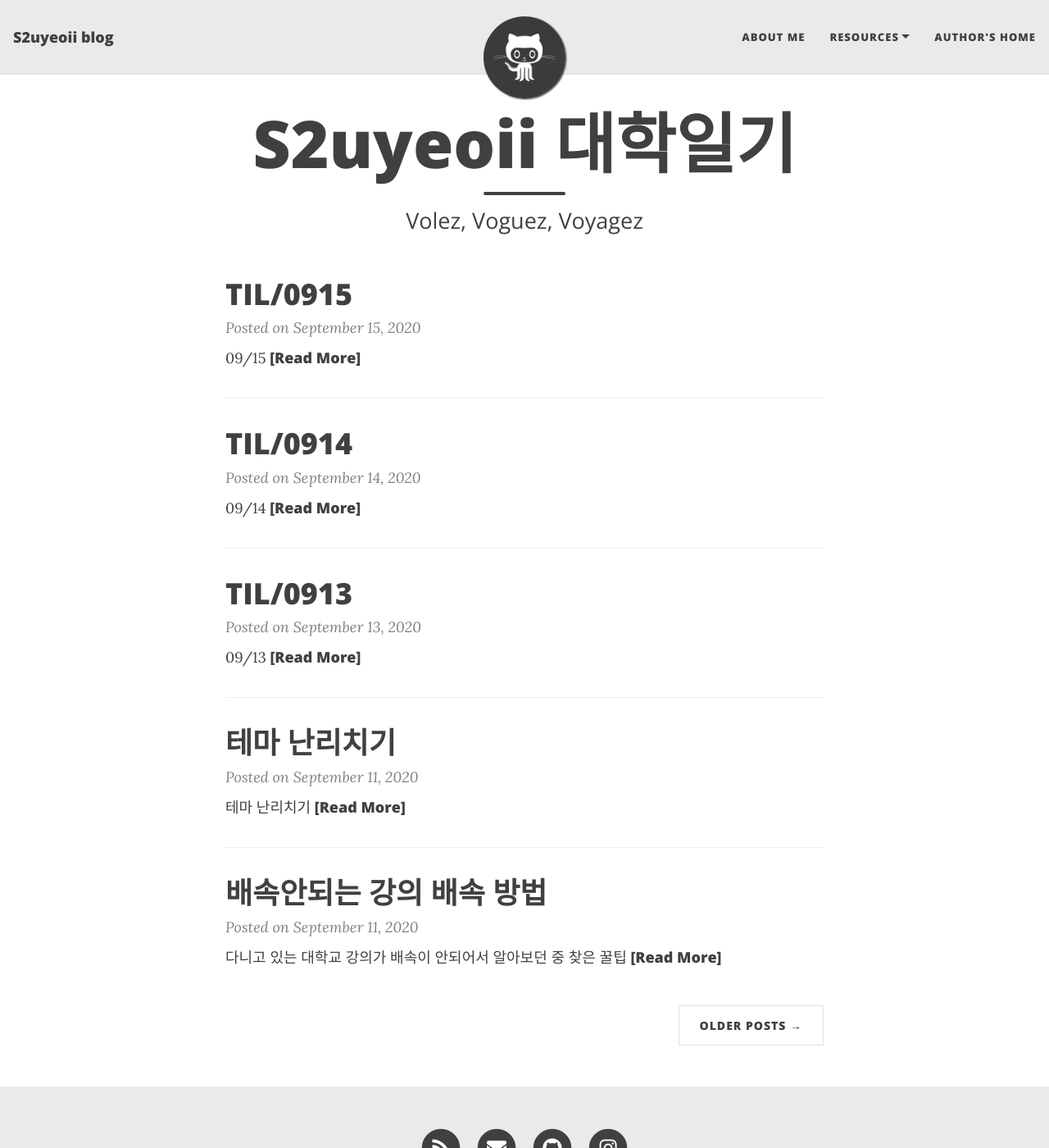
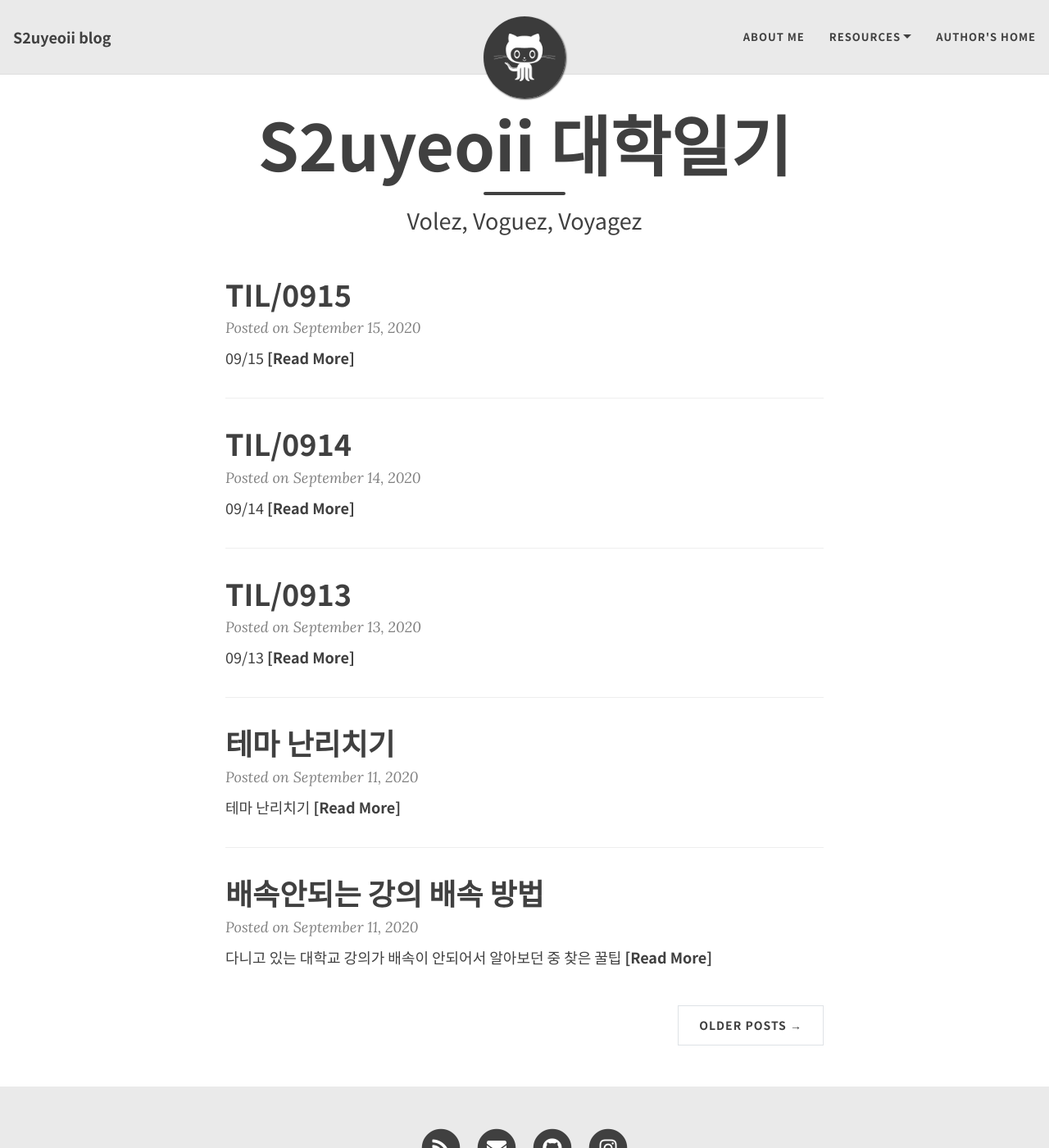
Before and after one commit to yeoneed/yeoneed.github.io, a Jekyll site: the page built from index.html, in a window 1280 px wide and 1400 px high. Shown: the whole window at 82% size. Built offline with Jekyll 4.4.1, drawn with Linux system fonts in a browser that asks for light colours; nearby versions of some CDN libraries; some web fonts are replaced; the list of posts is cut into pages by our own code.

Commit message:
Update beautifuljekyll.css

```diff
--- a/assets/css/beautifuljekyll.css
+++ b/assets/css/beautifuljekyll.css
@@ -2,6 +2,8 @@
 layout: null
 ---
 
+@import url(https://cdn.jsdelivr.net/gh/moonspam/NanumSquare@1.0/nanumsquare.css);
+@import url(//fonts.googleapis.com/earlyaccess/notosanskr.css);
 @import url("pygment_highlights.css");
 
 /* --- General --- */
@@ -11,7 +13,8 @@ html {
 }
 
 body {
-  font-family: 'Lora', 'Times New Roman', serif;
+  font-family: 'NanumSquare', 'Noto Sans KR',  sans-serif;
+  /*font-family: 'Lora', 'Times New Roman', serif;*/
   font-size: 1.125rem;
   color: {{ site.text-col | default: "#404040" }};
   position: relative;
@@ -26,7 +29,7 @@ p {
   margin: 1.875rem 0;
 }
 h1,h2,h3,h4,h5,h6 {
-  font-family: 'Open Sans', 'Helvetica Neue', Helvetica, Arial, sans-serif;
+  font-family: 'NanumSquare', 'Noto Sans KR', 'Open Sans', 'Helvetica Neue', Helvetica, Arial, sans-serif;
   font-weight: 800;
   line-height: 1.1;
 }
@@ -133,7 +136,7 @@ img {
 .navbar-custom {
   background-color: {{ site.navbar-col | default: "#EAEAEA" }};
   border-bottom: 1px solid {{ site.navbar-border-col | default: "#DDDDDD" }};
-  font-family: 'Open Sans', 'Helvetica Neue', Helvetica, Arial, sans-serif;
+  font-family: 'NanumSquare', 'Noto Sans KR', 'Open Sans', 'Helvetica Neue', Helvetica, Arial, sans-serif;
   {% if site.navbar-img %}
     background-image: url({{ site.navbar-img | relative_url }});
     background-attachment: fixed;
@@ -402,7 +405,7 @@ footer .list-inline {
   margin-bottom: 1.875rem;
 }
 footer .copyright {
-  font-family: 'Open Sans', 'Helvetica Neue', Helvetica, Arial, sans-serif;
+  font-family: 'NanumSquare', 'Noto Sans KR', 'Open Sans', 'Helvetica Neue', Helvetica, Arial, sans-serif;
   text-align: center;
   margin-bottom: 0;
   margin-top: 0;
@@ -414,7 +417,7 @@ footer .theme-by {
 footer .footer-custom-content {
   text-align: center;
   margin-bottom: 0.9375rem;
-  font-family: 'Open Sans', 'Helvetica Neue', Helvetica, Arial, sans-serif;
+   font-family: 'NanumSquare', 'Noto Sans KR', 'Open Sans', 'Helvetica Neue', Helvetica, Arial, sans-serif;
 }
 
 @media (min-width: 768px) {
@@ -452,7 +455,7 @@ footer .footer-custom-content {
 
 .post-preview a {
   text-decoration: none;
-  font-family: 'Open Sans', 'Helvetica Neue', Helvetica, Arial, sans-serif;
+    font-family: 'NanumSquare', 'Noto Sans KR', 'Open Sans', 'Helvetica Neue', Helvetica, Arial, sans-serif;
   color: {{ site.text-col | default: "#404040" }};
 }
 
@@ -554,7 +557,7 @@ footer .footer-custom-content {
 /* --- Tags --- */
 
 .blog-tags {
-  font-family: 'Open Sans', 'Helvetica Neue', Helvetica, Arial, sans-serif;
+   font-family: 'NanumSquare', 'Noto Sans KR', 'Open Sans', 'Helvetica Neue', Helvetica, Arial, sans-serif;
   font-size: 0.9375rem;
   margin-bottom: 1.875rem;
 }
@@ -597,7 +600,7 @@ footer .footer-custom-content {
 }
 
 #full-tags-list {
-  font-family: 'Open Sans', 'Helvetica Neue', Helvetica, Arial, sans-serif;
+  font-family: 'NanumSquare', 'Noto Sans KR', 'Open Sans', 'Helvetica Neue', Helvetica, Arial, sans-serif;
 }
 
 #full-tags-list .tag-entry {
@@ -671,7 +674,7 @@ nav.top-nav-short-permanent ~ header > .intro-header.big-img {
   font-size: 1.6875rem;
   line-height: 1.1;
   display: block;
-  font-family: 'Open Sans', 'Helvetica Neue', Helvetica, Arial, sans-serif;
+  font-family: 'NanumSquare', 'Noto Sans KR', 'Open Sans', 'Helvetica Neue', Helvetica, Arial, sans-serif;
   font-weight: 300;
   margin: 0.625rem 0 0;
 }
@@ -696,7 +699,7 @@ nav.top-nav-short-permanent ~ header > .intro-header.big-img {
   padding: 0.3125rem 0.625rem;
   font-size: 0.6875rem;
   color: #EEE;
-  font-family: 'Open Sans', 'Helvetica Neue', Helvetica, Arial, sans-serif;
+   font-family: 'NanumSquare', 'Noto Sans KR', 'Open Sans', 'Helvetica Neue', Helvetica, Arial, sans-serif;
   right: 0;
   bottom: 0;
   display: none;
@@ -788,7 +791,7 @@ nav.top-nav-short-permanent ~ header > .intro-header.big-img {
 }
 
 .pagination .page-item .page-link {
-  font-family: 'Open Sans', 'Helvetica Neue', Helvetica, Arial, sans-serif;
+    font-family: 'NanumSquare', 'Noto Sans KR', 'Open Sans', 'Helvetica Neue', Helvetica, Arial, sans-serif;
   text-transform: uppercase;
   font-size: 0.875rem;
   font-weight: 800;
```
